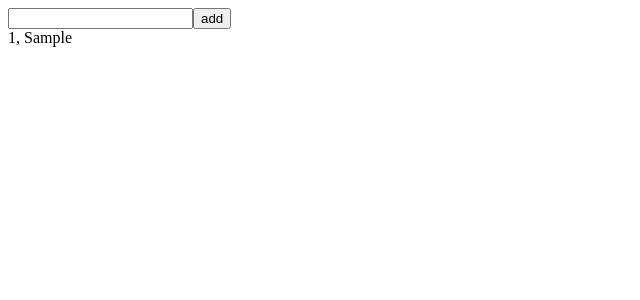
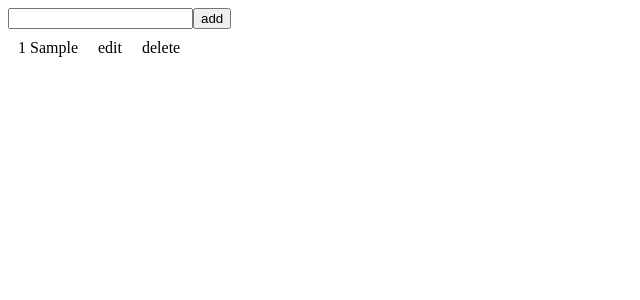
Before and after one commit to krunaldodiya/useApi, a React (Create React App) app: page / in a window 1280 px wide. Both pictures are taken after typing "Sample" into the empty fields and a click on the button "add". Shown: the top 300 px of the page, without its empty margins (0-640 px from the left). Built offline with nearby package versions, Linux system fonts and the light colour scheme.

Commit message:
started orm

```diff
--- a/src/App.tsx
+++ b/src/App.tsx
@@ -1,46 +1,68 @@
-import React, { useState } from "react";
+import React, { useState, useEffect } from "react";
 import useORM from "./orm/hooks/useORM";
+const initialUser = { id: null, name: "" };
 
 function App() {
-  const { context } = useORM();
-  const { User } = context;
+  const [selectedUser, setSelectedUser] = useState(initialUser);
 
-  const [name, setName] = useState("");
-  const users = User.all();
+  const { User } = useORM();
 
-  const addUser = (e: any) => {
-    e.preventDefault();
+  const getUsers = User.all();
 
-    User.create({
-      name
-    });
-
-    setName("");
-  };
-
-  const deleteUser = (id: any) => {
-    User.delete(id);
-  };
+  useEffect(() => {});
 
   return (
     <div>
-      <div>
-        <form onSubmit={addUser}>
-          <input
-            type="text"
-            value={name}
-            onChange={e => setName(e.target.value)}
-          />
-          <button type="submit">add</button>
-        </form>
-      </div>
+      <form
+        onSubmit={e => {
+          e.preventDefault();
+
+          if (selectedUser.id) {
+            User.update(selectedUser.id, selectedUser);
+          } else {
+            User.create(selectedUser);
+          }
+
+          setSelectedUser(initialUser);
+        }}
+      >
+        <input
+          type="text"
+          value={selectedUser.name}
+          onChange={e => {
+            setSelectedUser({ ...selectedUser, name: e.target.value });
+          }}
+        />
+        <button>{selectedUser.id ? "update" : "add"} </button>
+      </form>
 
       <div>
-        {users.map((user: any) => {
+        {getUsers.map((user: any) => {
           return (
-            <div key={user.id}>
-              <div onClick={() => deleteUser(user.id)}>
-                {user.id}, {user.name}
+            <div
+              key={user.id}
+              style={{ display: "flex", flexDirection: "row" }}
+            >
+              <div style={{ margin: 10 }}>
+                {user.id} {user.name}
+              </div>
+
+              <div
+                style={{ margin: 10 }}
+                onClick={() => {
+                  setSelectedUser(user);
+                }}
+              >
+                edit
+              </div>
+
+              <div
+                style={{ margin: 10 }}
+                onClick={() => {
+                  User.delete(user.id);
+                }}
+              >
+                delete
               </div>
             </div>
           );
--- a/src/orm/context/OrmProvider.tsx
+++ b/src/orm/context/OrmProvider.tsx
@@ -28,10 +28,7 @@ export const OrmProvider = ({
 
       if (!context.data.hasOwnProperty(instance.table)) {
         Object.defineProperty(initialContext.data, instance.table, {
-          value: [],
-          writable: true,
-          configurable: true,
-          enumerable: true
+          value: []
         });
       }
 
@@ -39,10 +36,7 @@ export const OrmProvider = ({
       instance.setData = setData;
 
       Object.defineProperty(initialContext, model.name, {
-        value: instance,
-        writable: true,
-        configurable: true,
-        enumerable: true
+        value: instance
       });
     });
   }, [models, context]);
--- a/src/orm/hooks/useORM.ts
+++ b/src/orm/hooks/useORM.ts
@@ -2,7 +2,7 @@ import { useContext } from "react";
 import { OrmContext } from "../context/OrmProvider";
 
 function useORM() {
-  const context = useContext(OrmContext);
+  const { context } = useContext(OrmContext);
 
   return context;
 }
--- a/src/orm/models/Model.ts
+++ b/src/orm/models/Model.ts
@@ -3,11 +3,6 @@ export default class Model {
   getData: any;
   setData: any;
   getCollection: any;
-  initialContext: any;
-
-  constructor(initialContext: any) {
-    this.initialContext = initialContext;
-  }
 
   get collection() {
     const data = this.getData();
@@ -38,20 +33,18 @@ export default class Model {
   }
 
   create(obj: any) {
-    obj["id"] = obj.hasOwnProperty("id")
-      ? obj.hasOwnProperty("id")
-      : this.collection.length + 1;
+    obj["id"] =
+      obj.hasOwnProperty("id") && obj.id !== null
+        ? obj["id"]
+        : this.collection.length + 1;
 
     this.setData({ [this.table]: [...this.collection, obj] });
   }
 
-  update(id: any) {
+  update(id: any, newObj: any) {
     const items = this.collection.map((item: any) => {
       if (item.id === id) {
-        return {
-          ...item,
-          name: "updated"
-        };
+        return { ...item, ...newObj };
       }
 
       return item;
```
